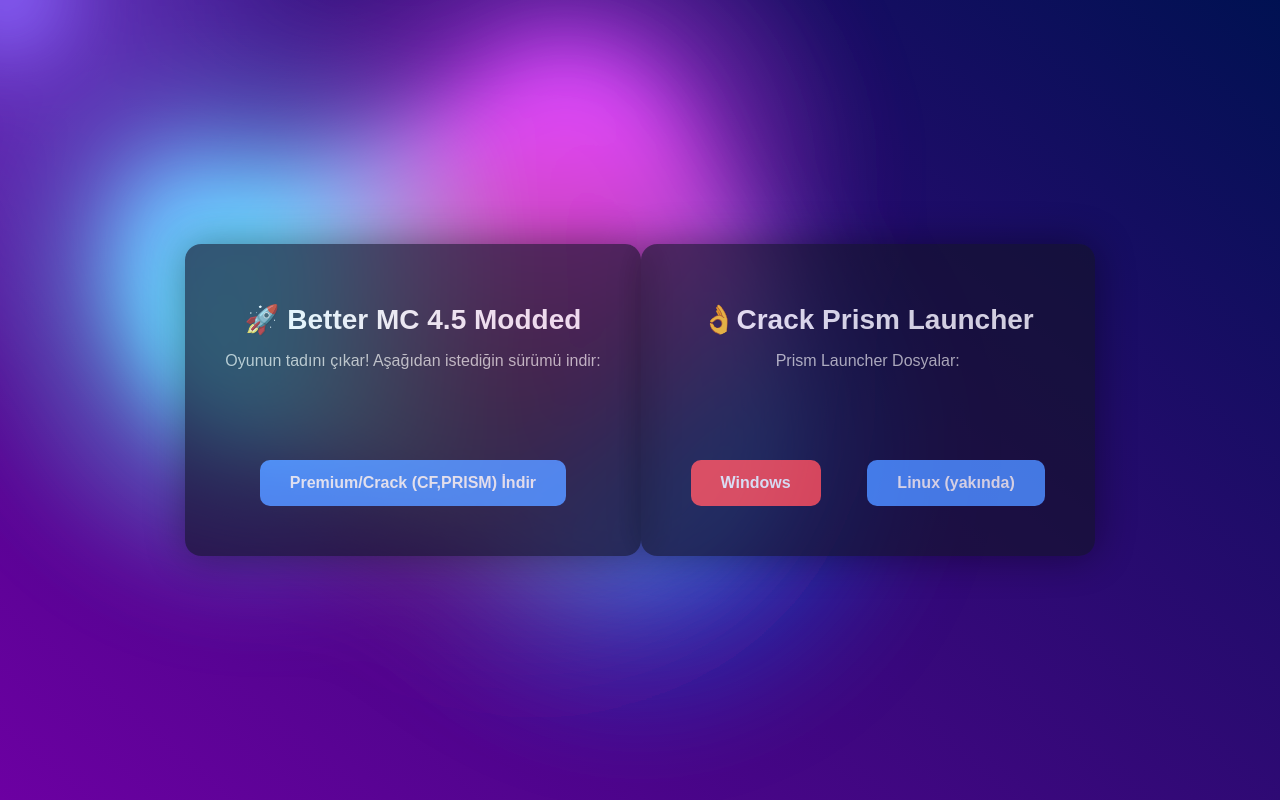
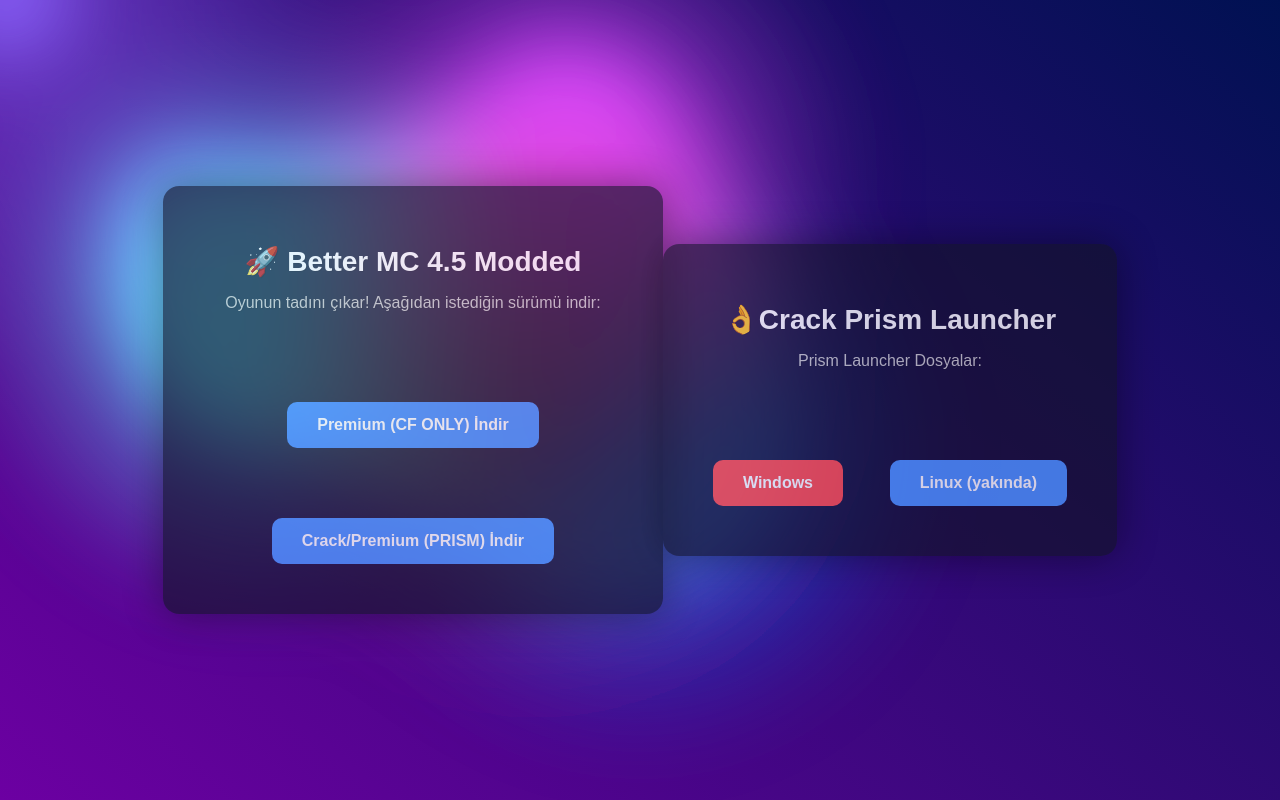
Before and after one commit to 24FeiFei1/atcraft, a plain HTML site: page index.html in a window 1280 px wide. Drawn offline with Linux system fonts and the light colour scheme.

Commit message:
Update index.html

```diff
--- a/index.html
+++ b/index.html
@@ -36,7 +36,8 @@
       <p>Oyunun tadını çıkar! Aşağıdan istediğin sürümü indir:</p>
 
 
-      <button class="btn btn-premium" onclick="indirPremium()">Premium/Crack (CF,PRISM) İndir</button>
+      <button class="btn btn-premium" onclick="indirPremium()">Premium (CF ONLY) İndir</button>
+	<button class="btn btn-premium" onclick="indirCrack()">Crack/Premium (PRISM) İndir</button>
     </div>
 	<div class="container">
       <h1>👌Crack Prism Launcher</h1>
@@ -50,7 +51,7 @@
   <!-- JS -->
   <script>
     function indirCrack() {
-      window.location.href = "downloads/crackli-modpack.zip";
+      window.location.href = "https://icedrive.net/s/DY1xZy1v8QFyGF2RCvPwxizN4bRv";
     }
 
 	function indirWindows() {
```
